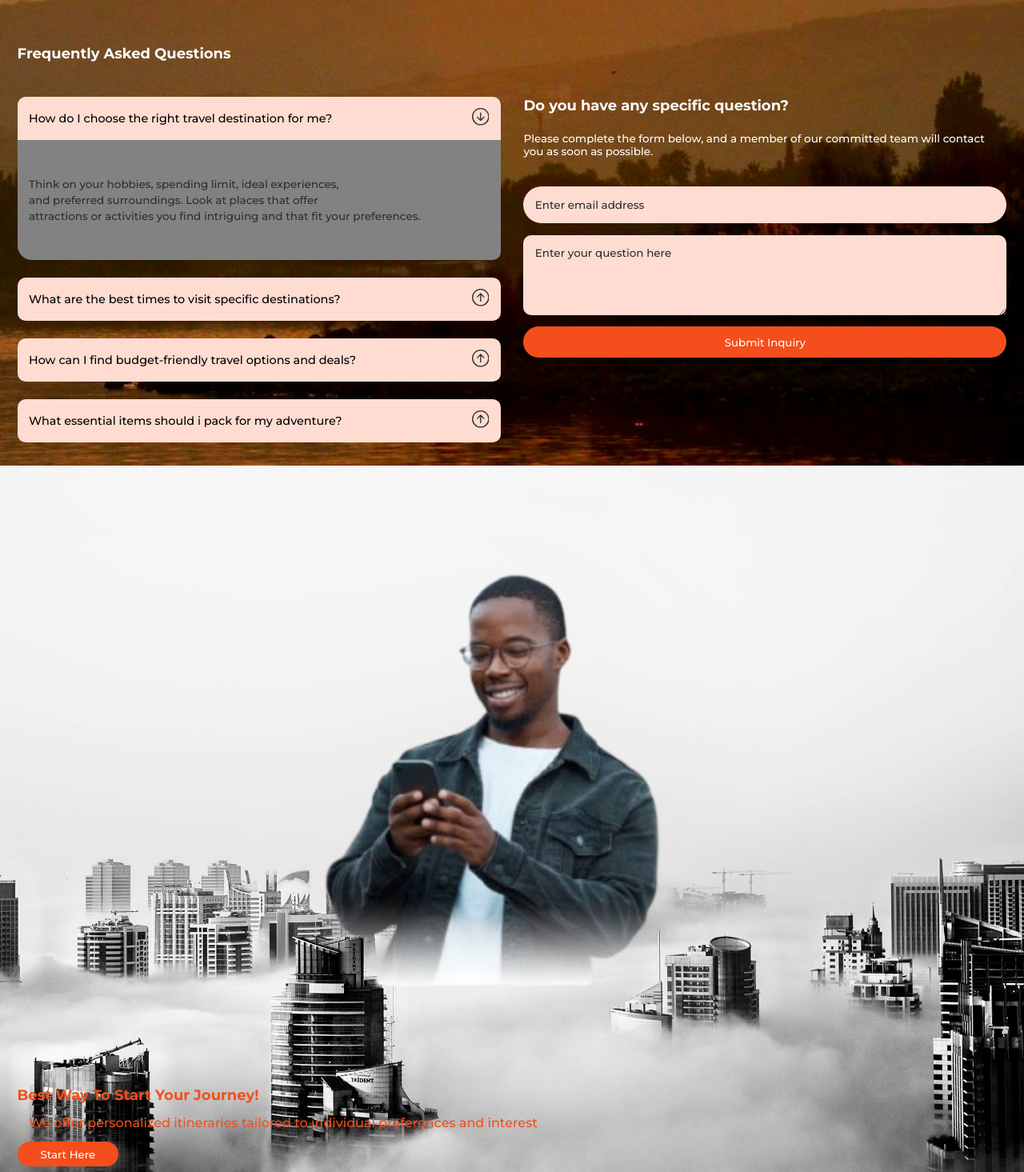
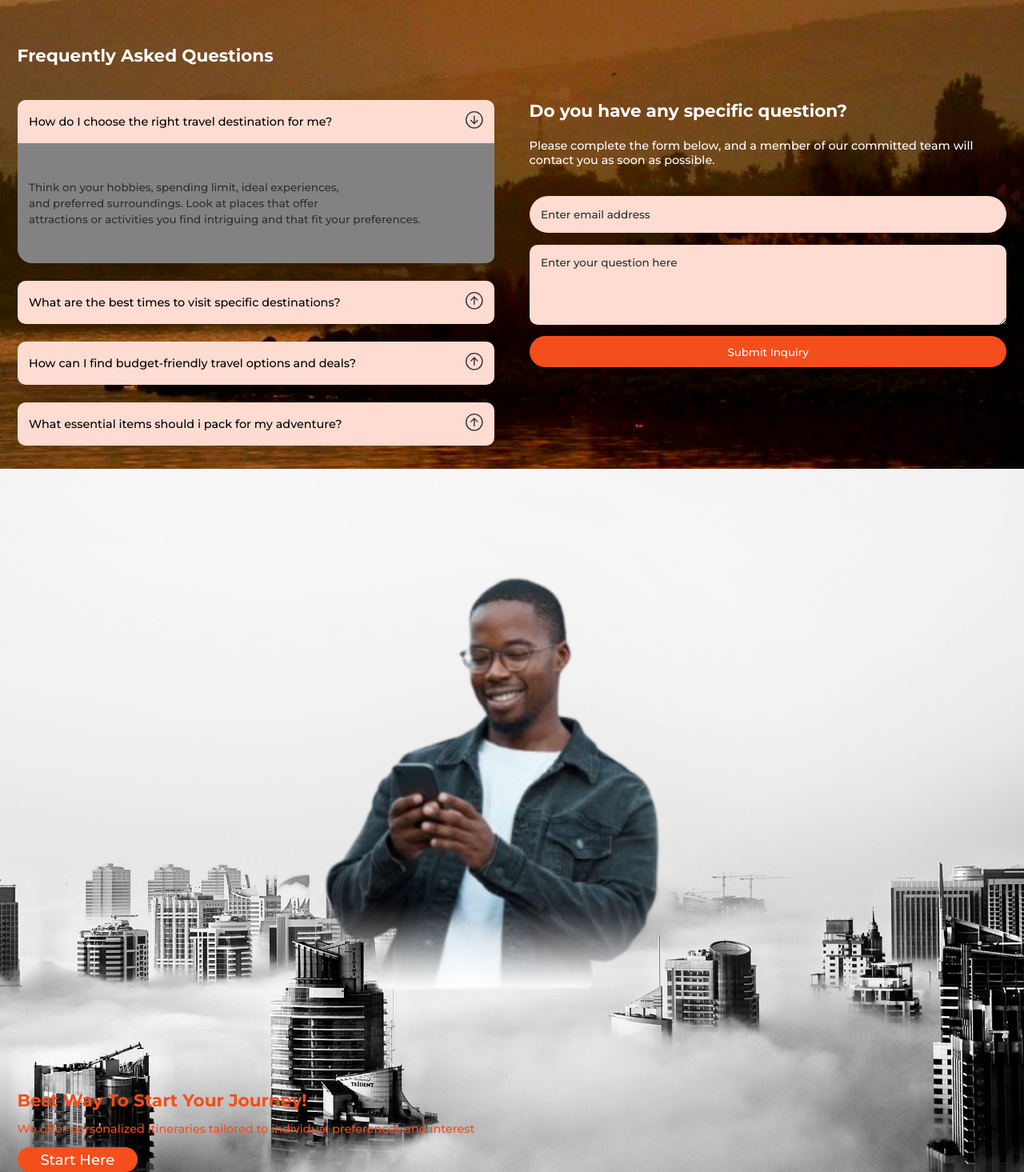
Before and after one commit to Chuma-rxt/TravelProject, a React (Vite) app: page / in a window 1280 px wide. Shown: the part 3325-4790 px from the top of the page at 80% size. Built offline with nearby package versions, Linux system fonts and the light colour scheme.

Commit message:
Subscription responsiveness

```diff
--- a/src/Components/Questions/Questions.scss
+++ b/src/Components/Questions/Questions.scss
@@ -196,6 +196,29 @@ root{
                 }
             }
         }
+
+        .description{
+            font-size: var(--normalFontSize);
+        }
+        .show{
+            height: 150px;
+        }
+    }
+
+    .questions{
+        .secHeading{
+            h3, h4{
+                font-size: 1.5rem;
+            }
+
+            p{
+                font-size: var(--h3FontSize);
+            }
+        }
+
+        .secContainer{
+            gap: 3rem;
+        }
     }
 
 }
--- a/src/Components/Subscribe/Subscribe.scss
+++ b/src/Components/Subscribe/Subscribe.scss
@@ -62,3 +62,29 @@ root{
     }
 
 }
+
+@media screen and (min-width: 480px) {
+    .subscribe{
+        .secContainer{
+            .img{
+                max-width: 75%;
+                margin: auto;
+            }
+            .textDiv{
+                h4{
+                    font-size: 1.5rem;
+                }
+                p{
+                    padding: 1rem 0;
+                    font-size: var(--h3FontSize);
+                }
+
+                .btn{
+                    padding: .3rem 2rem;
+                    font-size: var(--h2FontSize);
+                }
+            }
+        }
+    }
+
+}
```
